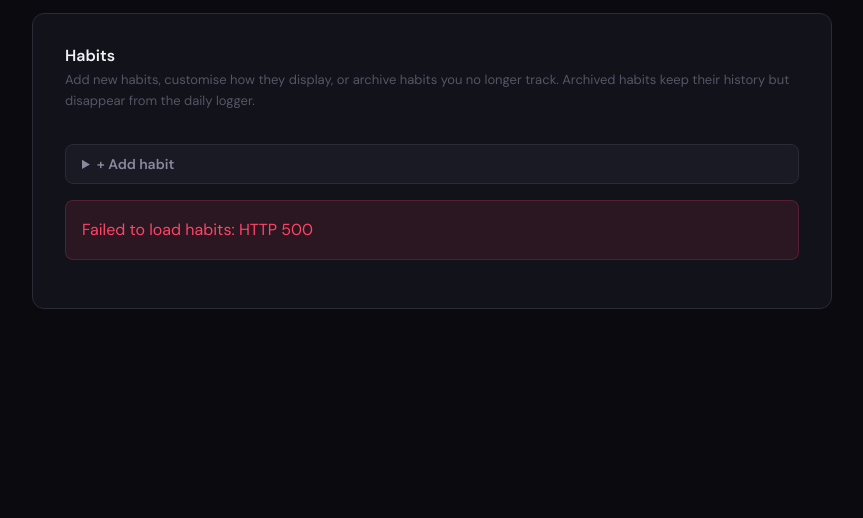
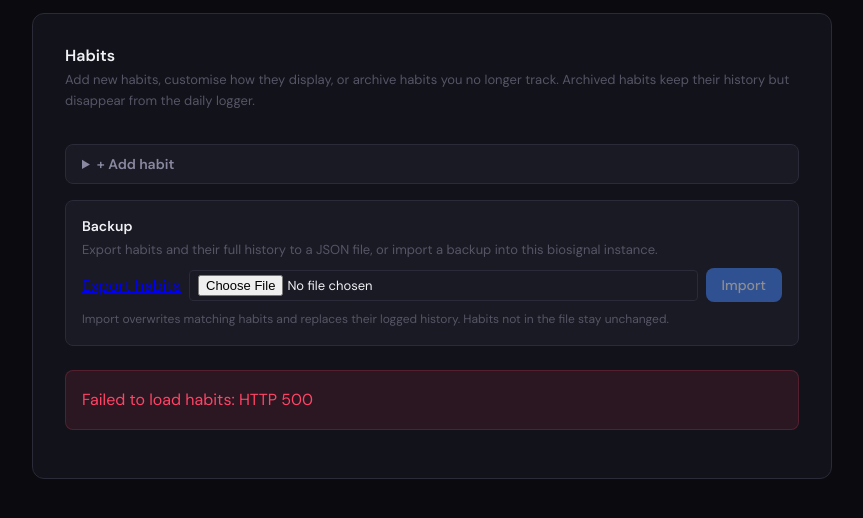
Before and after one commit to hoombar/biosignal, a FastAPI app: page /settings in a window 1280 px wide. Shown: the part 191-709 px from the top of the page, without its empty margins (0-863 px from the left). Run offline with FastAPI, Linux system fonts and the light colour scheme; data that the repository does not hold is empty; parts of the project's set-up code (start-up, migrations or seed data) failed here and were passed over.

Commit message:
feat(settings): add file-based habit backup controls

```diff
--- a/app/templates/settings.html
+++ b/app/templates/settings.html
@@ -35,6 +35,25 @@
             <span id="add-habit-status" class="save-status"></span>
         </form>
     </details>
+
+    <div class="settings-backup">
+        <div class="settings-backup-header">
+            <h3>Backup</h3>
+            <p class="settings-desc">Export habits and their full history to a JSON file, or import a backup into this biosignal instance.</p>
+        </div>
+        <div class="settings-backup-actions">
+            <a href="/api/habits/export" class="btn-primary" download>Export habits</a>
+            <input
+                type="file"
+                id="habit-import-file"
+                class="settings-input settings-input--file"
+                accept="application/json,.json"
+                aria-label="Choose a habit backup file to import">
+            <button type="button" class="btn-primary" id="habit-import-btn" disabled>Import</button>
+        </div>
+        <p class="settings-backup-note">Import overwrites matching habits and replaces their logged history. Habits not in the file stay unchanged.</p>
+        <span id="backup-status" class="save-status"></span>
+    </div>
 
     <div id="habits-loading" class="loading">Loading habits...</div>
     <div id="habits-error" class="error" style="display:none;"></div>
@@ -88,8 +107,16 @@
     const addForm = document.getElementById('add-habit-form');
     const addStatus = document.getElementById('add-habit-status');
     const addDetails = document.getElementById('add-habit-details');
+    const importFileInput = document.getElementById('habit-import-file');
+    const importBtn = document.getElementById('habit-import-btn');
+    const backupStatus = document.getElementById('backup-status');
 
     let habits = [];
+
+    function setBackupStatus(message, kind = '') {
+        backupStatus.textContent = message;
+        backupStatus.className = kind ? `save-status save-status--${kind}` : 'save-status';
+    }
 
     function defaultLabel(habitName) {
         return habitName.split('_').map(w => w.charAt(0).toUpperCase() + w.slice(1)).join(' ');
@@ -196,16 +223,19 @@
     if (searchInput) searchInput.addEventListener('input', rerender);
 
     async function load() {
+        errorEl.style.display = 'none';
         try {
             const resp = await fetch('/api/habits/list?include_archived=true');
             if (!resp.ok) throw new Error(`HTTP ${resp.status}`);
             habits = await resp.json();
             loading.style.display = 'none';
             rerender();
+            return true;
         } catch (err) {
             loading.style.display = 'none';
             errorEl.textContent = `Failed to load habits: ${err.message}`;
             errorEl.style.display = '';
+            return false;
         }
     }
 
@@ -313,6 +343,60 @@
         }
     });
 
+    importFileInput.addEventListener('change', () => {
+        importBtn.disabled = !importFileInput.files?.length;
+        setBackupStatus('');
+    });
+
+    importBtn.addEventListener('click', async () => {
+        const file = importFileInput.files?.[0];
+        if (!file) return;
+
+        const confirmed = window.confirm(
+            'Import will overwrite matching habits and replace their logged history.\n\n' +
+            'Habits not in the file stay unchanged. Continue?'
+        );
+        if (!confirmed) return;
+
+        importBtn.disabled = true;
+        importFileInput.disabled = true;
+        setBackupStatus('Importing…');
+
+        try {
+            let payload;
+            try {
+                payload = JSON.parse(await file.text());
+            } catch {
+                throw new Error('Selected file is not valid JSON');
+            }
+
+            const resp = await fetch('/api/habits/import', {
+                method: 'POST',
+                headers: { 'Content-Type': 'application/json' },
+                body: JSON.stringify(payload),
+            });
+            if (!resp.ok) {
+                const errBody = await resp.json().catch(() => ({}));
+                throw new Error(errBody.detail || `HTTP ${resp.status}`);
+            }
+
+            const result = await resp.json();
+            const refreshed = await load();
+            setBackupStatus(
+                refreshed
+                    ? `Imported ${result.habits_imported} habits and ${result.logs_imported} logs`
+                    : `Imported ${result.habits_imported} habits and ${result.logs_imported} logs, but failed to refresh the list`,
+                refreshed ? 'ok' : 'err'
+            );
+            importFileInput.value = '';
+        } catch (err) {
+            setBackupStatus(err.message, 'err');
+        } finally {
+            importFileInput.disabled = false;
+            importBtn.disabled = !importFileInput.files?.length;
+        }
+    });
+
     addForm.addEventListener('submit', async (e) => {
         e.preventDefault();
         addStatus.textContent = 'Creating…';
--- a/static/css/style.css
+++ b/static/css/style.css
@@ -1976,6 +1976,44 @@ input:focus {
     flex: 0 0 auto;
 }
 
+.settings-backup {
+    margin-bottom: var(--space-lg);
+    padding: var(--space-md);
+    border: 1px solid var(--border-subtle);
+    border-radius: var(--radius-md);
+    background: var(--bg-tertiary);
+}
+
+.settings-backup-header {
+    margin-bottom: var(--space-sm);
+}
+
+.settings-backup-header h3 {
+    margin: 0 0 4px;
+    font-size: 0.875rem;
+    font-weight: 600;
+    color: var(--text-primary);
+}
+
+.settings-backup-actions {
+    display: flex;
+    flex-wrap: wrap;
+    align-items: center;
+    gap: var(--space-sm);
+}
+
+.settings-input--file {
+    width: auto;
+    flex: 1 1 260px;
+    min-width: 0;
+}
+
+.settings-backup-note {
+    margin: var(--space-sm) 0 0;
+    font-size: 0.75rem;
+    color: var(--text-muted);
+}
+
 .archived-toggle {
     font-size: 0.8125rem;
     color: var(--text-secondary);
```
